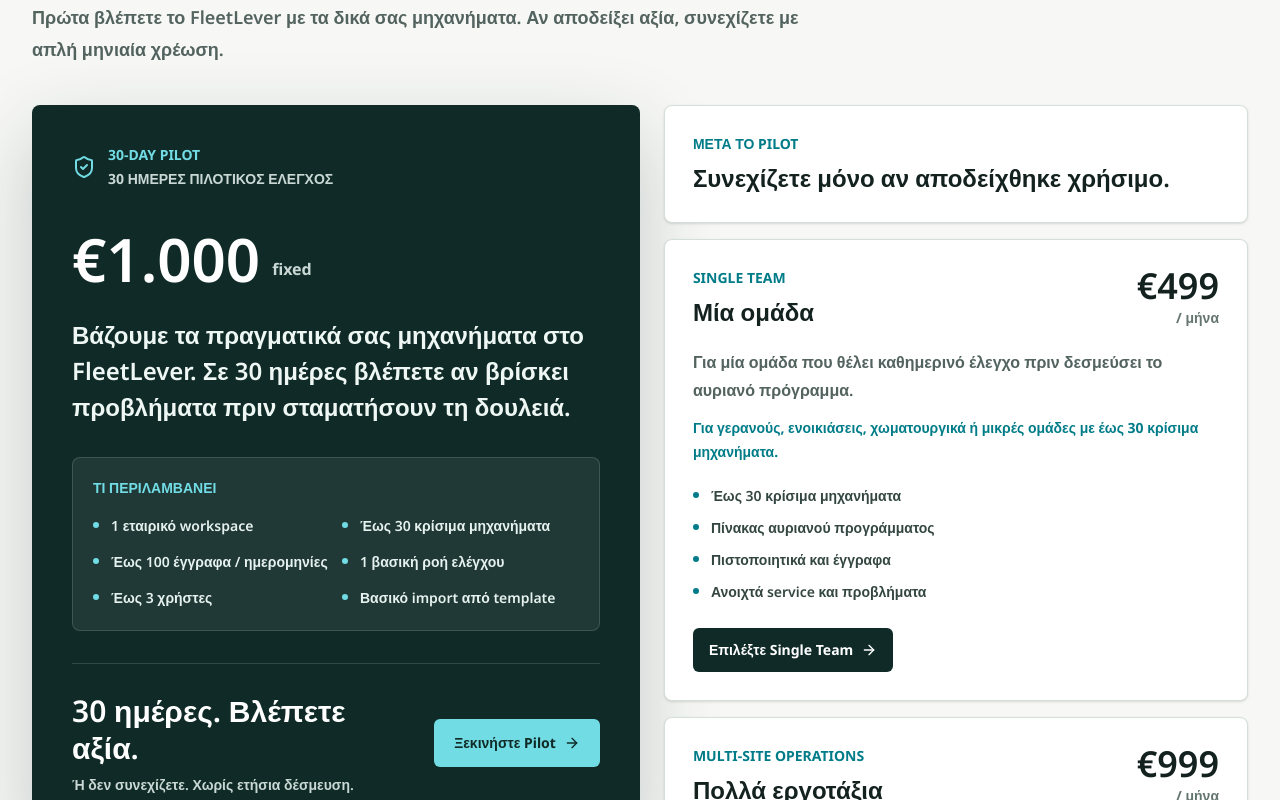
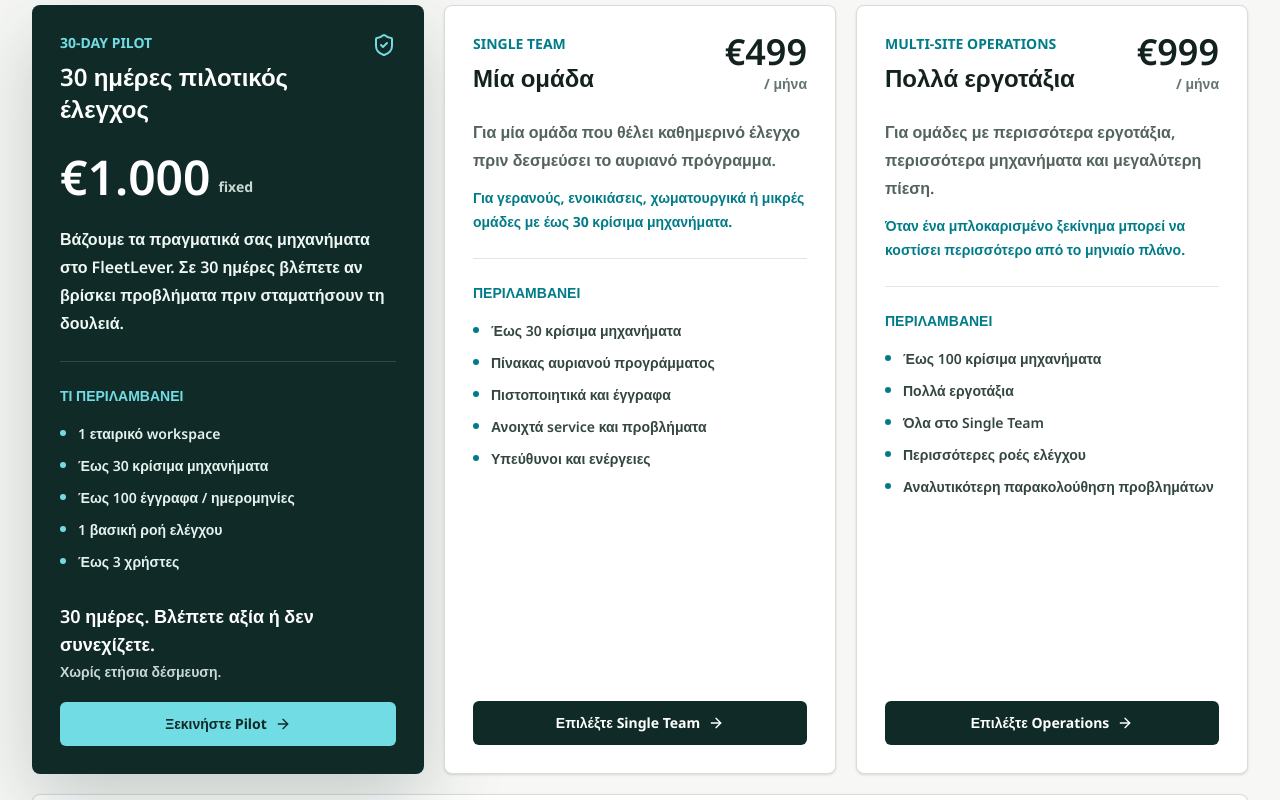
Before and after one commit to gkaragioul/FleetLever, a Next.js app: page /pricing in a window 1280 px wide. Shown: the part 1380-2180 px from the top of the page. Built offline with nearby package versions, Linux system fonts and the light colour scheme; no server answers.

Commit message:
Refine pricing plan layout

```diff
--- a/src/app/pricing/page.tsx
+++ b/src/app/pricing/page.tsx
@@ -196,41 +196,40 @@
         </div>
       </section>
 
-      <section className="bg-[#f7f8f5] px-5 py-24 sm:px-6 lg:px-8" id="plans">
+      <section className="bg-[#f7f8f5] px-5 py-20 sm:px-6 lg:px-8" id="plans">
         <div className="mx-auto w-full max-w-7xl">
-          <div className="mb-10 max-w-4xl">
+          <div className="mb-10 grid gap-5 lg:grid-cols-[0.82fr_1fr] lg:items-end">
+            <div>
             <p className="text-sm font-bold uppercase tracking-normal text-[#007C89]">Πλάνα</p>
             <h2 className="mt-3 text-3xl font-semibold leading-tight text-[#13211f] sm:text-5xl">
               Ξεκινάτε με Pilot. Μετά διαλέγετε πλάνο.
             </h2>
+            </div>
             <p className="mt-5 max-w-3xl text-lg font-semibold leading-8 text-[#53635f]">
               Πρώτα βλέπετε το FleetLever με τα δικά σας μηχανήματα. Αν αποδείξει αξία, συνεχίζετε με απλή μηνιαία χρέωση.
             </p>
           </div>
 
-          <div className="grid gap-6 lg:grid-cols-[1.02fr_0.98fr] lg:items-start">
-            <article className="rounded-lg bg-[#102b27] p-7 text-white shadow-[0_28px_80px_rgba(16,43,39,0.22)] sm:p-9 lg:p-10">
-              <div className="flex items-center gap-3">
-                <ShieldCheck className="h-6 w-6 text-[#72dce5]" aria-hidden="true" />
+          <div className="grid gap-5 lg:grid-cols-3">
+            <article className="flex min-h-[34rem] flex-col rounded-lg bg-[#102b27] p-6 text-white shadow-[0_28px_80px_rgba(16,43,39,0.22)] sm:p-7">
+              <div className="flex items-start justify-between gap-4">
                 <div>
                   <p className="text-sm font-bold uppercase text-[#72dce5]">30-Day Pilot</p>
-                  <p className="mt-1 text-sm font-bold uppercase text-[#c9d8d4]">30 ημέρες πιλοτικός έλεγχος</p>
+                  <h3 className="mt-2 text-2xl font-semibold">30 ημέρες πιλοτικός έλεγχος</h3>
                 </div>
+                <ShieldCheck className="h-6 w-6 shrink-0 text-[#72dce5]" aria-hidden="true" />
               </div>
-
-              <div className="mt-10 flex items-end gap-3">
-                <h3 className="text-6xl font-semibold leading-none">€1.000</h3>
-                <span className="pb-2 text-base font-bold text-[#c9d8d4]">fixed</span>
+              <div className="mt-7 flex items-end gap-2">
+                <p className="text-5xl font-semibold leading-none">€1.000</p>
+                <p className="pb-1 text-sm font-bold text-[#c9d8d4]">fixed</p>
               </div>
-
-              <p className="mt-7 max-w-xl text-2xl font-semibold leading-9 text-[#eef7f4]">
+              <p className="mt-6 text-base font-semibold leading-7 text-[#eef7f4]">
                 Βάζουμε τα πραγματικά σας μηχανήματα στο FleetLever. Σε 30 ημέρες βλέπετε αν βρίσκει προβλήματα πριν σταματήσουν τη δουλειά.
               </p>
-
-              <div className="mt-8 rounded-lg border border-white/14 bg-white/7 p-5">
+              <div className="mt-6 border-t border-white/14 pt-6">
                 <p className="text-sm font-bold uppercase text-[#72dce5]">Τι περιλαμβάνει</p>
-                <div className="mt-4 grid gap-3 sm:grid-cols-2">
-                  {pilotScope.slice(0, 6).map((item) => (
+                <div className="mt-4 grid gap-2">
+                  {pilotScope.slice(0, 5).map((item) => (
                     <div key={item} className="flex gap-3 text-sm font-semibold leading-6 text-[#e6f2ef]">
                       <span className="mt-2 h-1.5 w-1.5 shrink-0 rounded-full bg-[#72dce5]" aria-hidden="true" />
                       <span>{item}</span>
@@ -238,15 +237,12 @@
                   ))}
                 </div>
               </div>
-
-              <div className="mt-8 grid gap-4 border-t border-white/14 pt-7 sm:grid-cols-[1fr_auto] sm:items-center">
-                <div>
-                  <p className="text-3xl font-semibold leading-tight">30 ημέρες. Βλέπετε αξία.</p>
-                  <p className="mt-2 text-sm font-semibold text-[#c9d8d4]">Ή δεν συνεχίζετε. Χωρίς ετήσια δέσμευση.</p>
-                </div>
+              <div className="mt-auto pt-7">
+                <p className="text-lg font-semibold leading-7">30 ημέρες. Βλέπετε αξία ή δεν συνεχίζετε.</p>
+                <p className="mt-1 text-sm font-semibold text-[#c9d8d4]">Χωρίς ετήσια δέσμευση.</p>
                 <a
                   href={mailtoPilot}
-                  className="inline-flex min-h-12 items-center justify-center gap-2 rounded-md bg-[#72dce5] px-5 text-sm font-bold text-[#102b27] transition hover:bg-white focus-visible:outline-none focus-visible:ring-2 focus-visible:ring-[#72dce5] focus-visible:ring-offset-2 focus-visible:ring-offset-[#102b27]"
+                  className="mt-5 inline-flex min-h-11 w-full items-center justify-center gap-2 rounded-md bg-[#72dce5] px-4 text-sm font-bold text-[#102b27] transition hover:bg-white focus-visible:outline-none focus-visible:ring-2 focus-visible:ring-[#72dce5] focus-visible:ring-offset-2 focus-visible:ring-offset-[#102b27]"
                 >
                   Ξεκινήστε Pilot
                   <ArrowRight className="h-4 w-4" aria-hidden="true" />
@@ -254,47 +250,45 @@
               </div>
             </article>
 
-            <div className="grid gap-4">
-              <div className="rounded-lg border border-[#d5dfda] bg-white p-6 shadow-sm sm:p-7">
-                <p className="text-sm font-bold uppercase text-[#007C89]">Μετά το Pilot</p>
-                <h3 className="mt-2 text-2xl font-semibold text-[#13211f]">Συνεχίζετε μόνο αν αποδείχθηκε χρήσιμο.</h3>
-              </div>
-
             {plans.map((plan) => (
-                <article key={plan.name} className="rounded-lg border border-[#d5dfda] bg-white p-6 shadow-sm sm:p-7">
-                  <div className="flex flex-wrap items-start justify-between gap-4">
+              <article key={plan.name} className="flex min-h-[34rem] flex-col rounded-lg border border-[#d5dfda] bg-white p-6 shadow-sm sm:p-7">
+                <div className="flex items-start justify-between gap-4">
                   <div>
                     <p className="text-sm font-bold uppercase text-[#007C89]">{plan.name}</p>
                     <h3 className="mt-2 text-2xl font-semibold text-[#13211f]">{plan.label}</h3>
                   </div>
-                    <div className="text-left sm:text-right">
+                  <div className="text-right">
                     <p className="text-4xl font-semibold leading-none text-[#13211f]">{plan.price}</p>
                     <p className="mt-1 text-sm font-bold text-[#65766f]">{plan.cadence}</p>
                   </div>
                 </div>
-                  <p className="mt-5 text-base font-semibold leading-7 text-[#53635f]">{plan.intro}</p>
+                <p className="mt-6 text-base font-semibold leading-7 text-[#53635f]">{plan.intro}</p>
                 <p className="mt-3 text-sm font-bold leading-6 text-[#007C89]">{plan.detail}</p>
-                  <div className="mt-5 grid gap-2">
-                    {plan.bullets.slice(0, 4).map((item) => (
+                <div className="mt-6 border-t border-[#e0e7e3] pt-6">
+                  <p className="text-sm font-bold uppercase text-[#007C89]">Περιλαμβάνει</p>
+                  <div className="mt-4 grid gap-2">
+                    {plan.bullets.slice(0, 5).map((item) => (
                       <div key={item} className="flex gap-3 text-sm font-semibold leading-6 text-[#334641]">
                         <span className="mt-2 h-1.5 w-1.5 shrink-0 rounded-full bg-[#007C89]" aria-hidden="true" />
                         <span>{item}</span>
                       </div>
                     ))}
                   </div>
+                </div>
+                <div className="mt-auto pt-7">
                   <a
                     href={mailtoPricing}
-                    className="mt-6 inline-flex min-h-11 items-center justify-center gap-2 rounded-md bg-[#102b27] px-4 text-sm font-bold text-white transition hover:bg-[#007C89] focus-visible:outline-none focus-visible:ring-2 focus-visible:ring-[#00aebe] focus-visible:ring-offset-2"
+                    className="inline-flex min-h-11 w-full items-center justify-center gap-2 rounded-md bg-[#102b27] px-4 text-sm font-bold text-white transition hover:bg-[#007C89] focus-visible:outline-none focus-visible:ring-2 focus-visible:ring-[#00aebe] focus-visible:ring-offset-2"
                   >
                     {plan.cta}
                     <ArrowRight className="h-4 w-4" aria-hidden="true" />
                   </a>
+                </div>
               </article>
             ))}
           </div>
-          </div>
 
-          <div className="mt-6 rounded-lg border border-[#d5dfda] bg-white p-6 shadow-sm sm:p-7">
+          <div className="mt-5 rounded-lg border border-[#d5dfda] bg-white p-6 shadow-sm sm:p-7">
             <div className="grid gap-5 lg:grid-cols-[1fr_auto] lg:items-center">
               <div>
                 <p className="text-sm font-bold uppercase text-[#007C89]">Custom</p>
```
Lines whose indentation alone changed are shown as unchanged.
